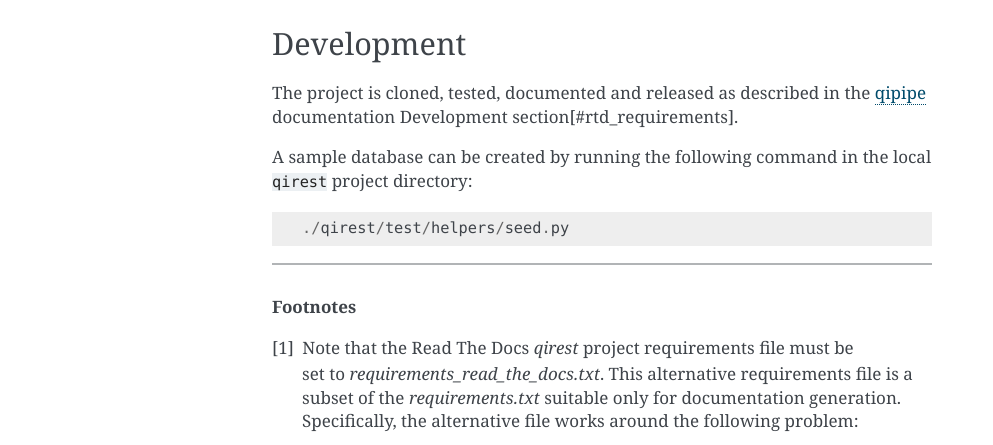
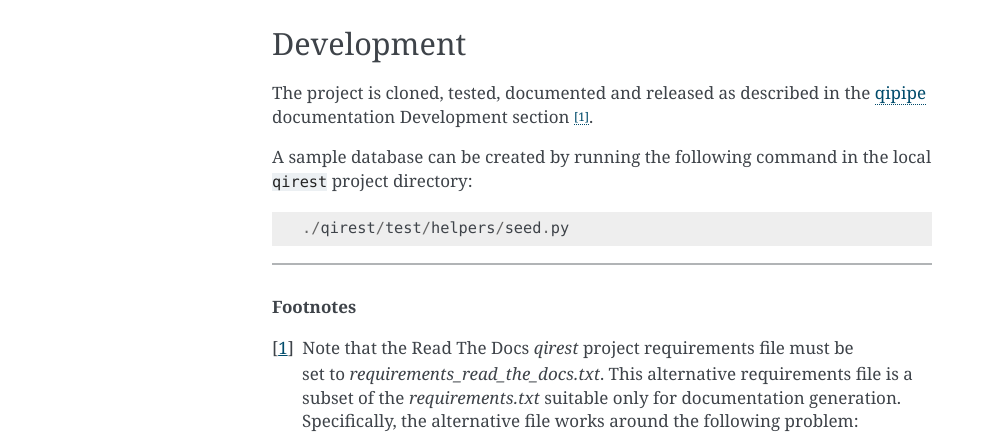
Before and after one commit to ohsu-qin/qiprofile-rest, a Sphinx documentation site: the page built from doc/index.rst, in a window 1280 px wide. Shown: the part 1236-1681 px from the top of the page, without its empty margins (148-1141 px from the left). Built offline with Sphinx 7.4.7, drawn with Linux system fonts in a browser that asks for light colours.

Commit message:
Fix footnote reference.

```diff
--- a/doc/index.rst
+++ b/doc/index.rst
@@ -61,7 +61,7 @@
 ***********
 
 The project is cloned, tested, documented and released as described in
-the `qipipe`_ documentation Development section[#rtd_requirements].
+the `qipipe`_ documentation Development section [#rtd_requirements]_.
 
 A sample database can be created by running the following command in
 the local ``qirest`` project directory::
```
